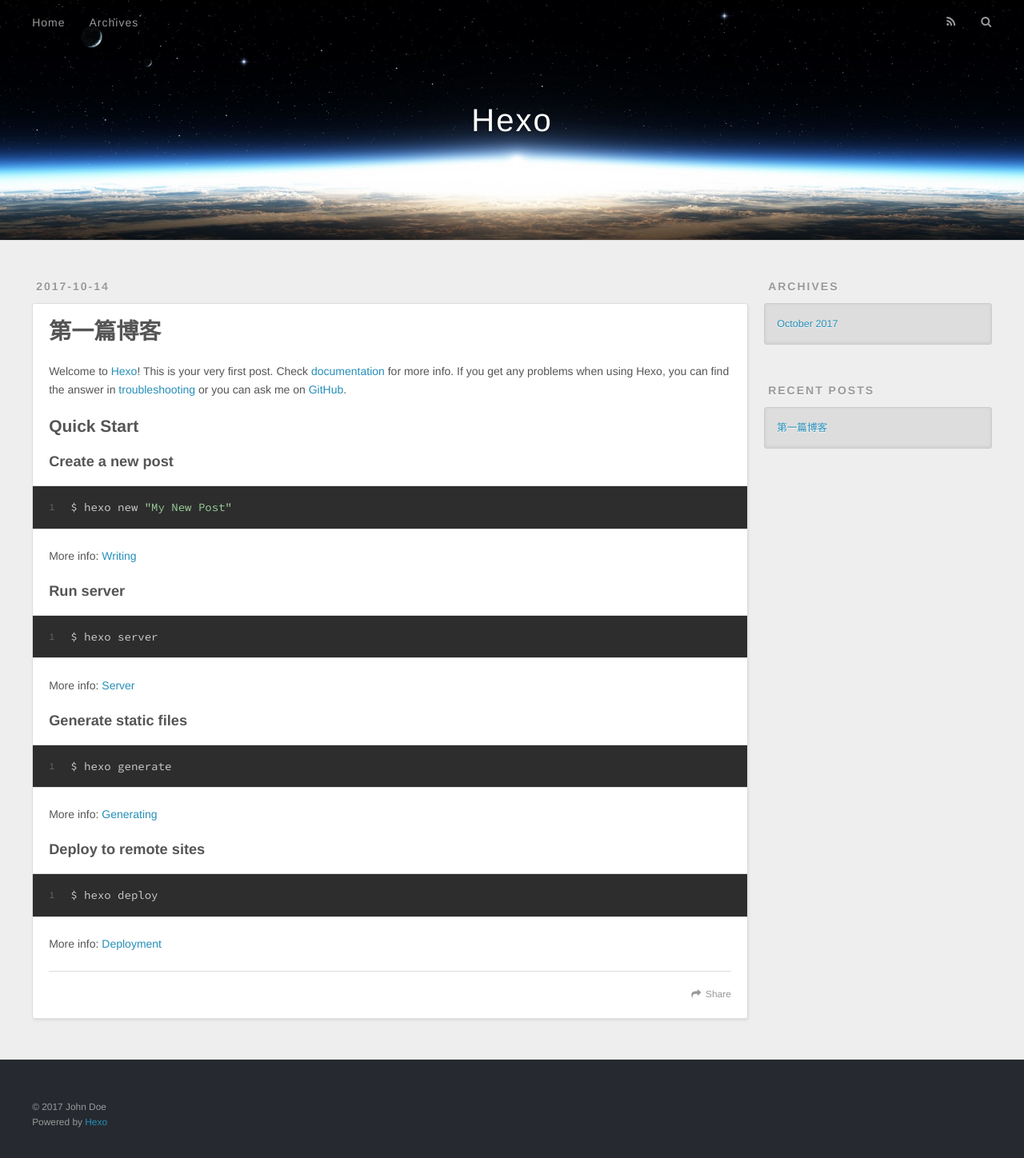
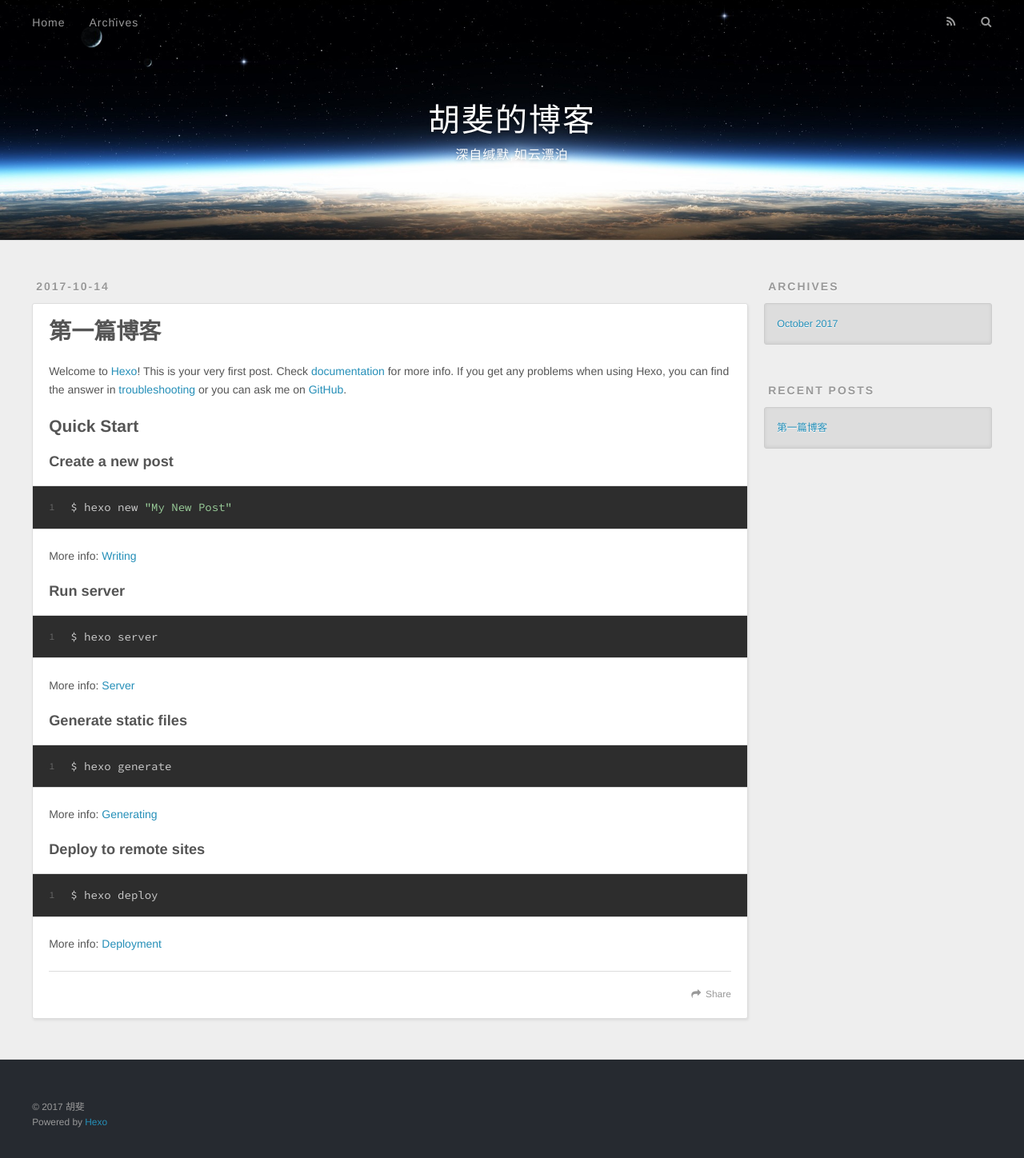
Before and after one commit to iwantFB/handsome, a plain HTML site: page index.html in a window 1280 px wide. Shown: the whole page at 80% size. Drawn offline with nearby package versions, Linux system fonts and the light colour scheme.

Commit message:
Site updated: 2017-10-14 18:12:52

```diff
--- a/index.html
+++ b/index.html
@@ -3,16 +3,16 @@
 <head>
   <meta charset="utf-8">
 
-  <title>Hexo</title>
+  <title>胡斐的博客</title>
   <meta name="viewport" content="width=device-width, initial-scale=1, maximum-scale=1">
   <meta property="og:type" content="website">
-<meta property="og:title" content="Hexo">
+<meta property="og:title" content="胡斐的博客">
 <meta property="og:url" content="http://yoursite.com/index.html">
-<meta property="og:site_name" content="Hexo">
+<meta property="og:site_name" content="胡斐的博客">
 <meta name="twitter:card" content="summary">
-<meta name="twitter:title" content="Hexo">
+<meta name="twitter:title" content="胡斐的博客">
 
-    <link rel="alternate" href="/atom.xml" title="Hexo" type="application/atom+xml">
+    <link rel="alternate" href="/atom.xml" title="胡斐的博客" type="application/atom+xml">
 
 
     <link rel="icon" href="/favicon.png">
@@ -33,8 +33,12 @@
   <div id="header-outer" class="outer">
     <div id="header-title" class="inner">
       <h1 id="logo-wrap">
-        <a href="/" id="logo">Hexo</a>
+        <a href="/" id="logo">胡斐的博客</a>
       </h1>
+
+        <h2 id="subtitle-wrap">
+          <a href="/" id="subtitle">深自缄默,如云漂泊</a>
+        </h2>
 
     </div>
     <div id="header-inner" class="inner">
@@ -96,7 +100,7 @@
 
     </div>
     <footer class="article-footer">
-      <a data-url="http://yoursite.com/2017/10/14/hello-world/" data-id="cj8r5dd7m0000iqu1z3dveszh" class="article-share-link">Share</a>
+      <a data-url="http://yoursite.com/2017/10/14/hello-world/" data-id="cj8r5yh1u0000n5u16wa5nbws" class="article-share-link">Share</a>
 
 
     </footer>
@@ -151,7 +155,7 @@
 
   <div class="outer">
     <div id="footer-info" class="inner">
-      &copy; 2017 John Doe<br>
+      &copy; 2017 胡斐<br>
       Powered by <a href="http://hexo.io/" target="_blank">Hexo</a>
     </div>
   </div>
```
Also changed, not shown: 2017/10/14/hello-world/index.html (+10 -6 lines), archives/2017/10/index.html (+11 -7 lines), archives/2017/index.html (+11 -7 lines), archives/index.html (+11 -7 lines).
